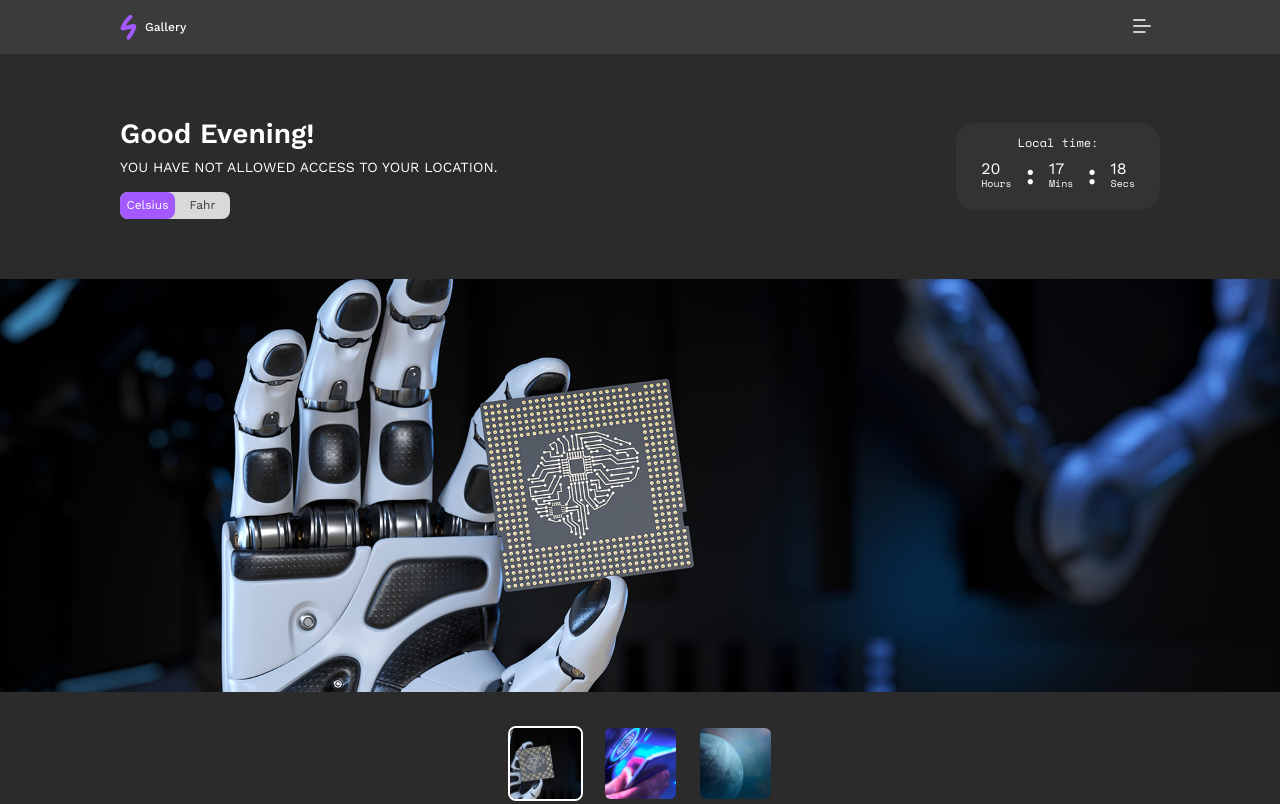
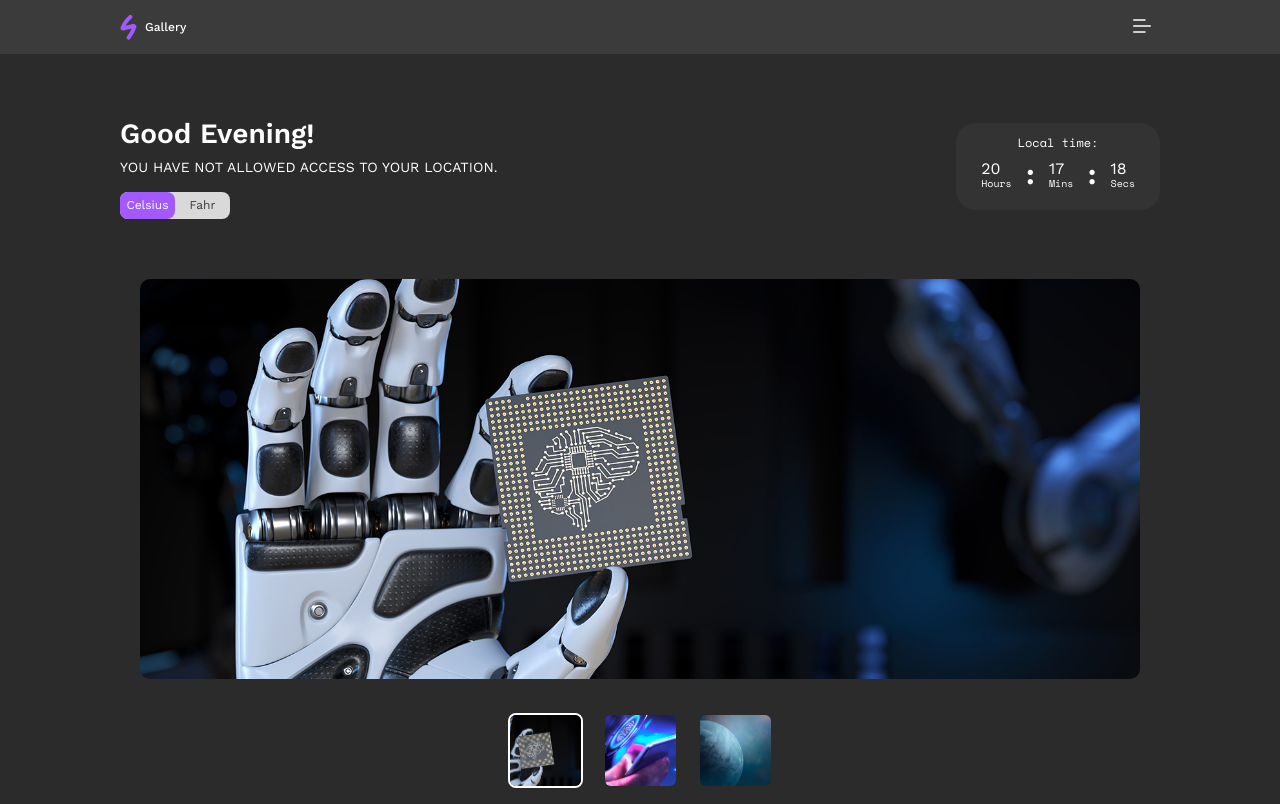
Before and after one commit to FabianoDevV/galeria, a plain HTML site: page index.html in a window 1280 px wide. Shown: the top 804 px of the page. Drawn offline with nearby package versions, Linux system fonts and the light colour scheme.

Commit message:
Correção: tamanho da imagem do hero section.

```diff
--- a/main.css
+++ b/main.css
@@ -248,13 +248,16 @@ main .greeting-section .right-side .local-time .time-holder .time-letter {
   text-transform: capitalize;
 }
 main .gallery-section {
+  max-width: 1000px;
+  margin: auto;
   padding-bottom: 80px;
   border-bottom: 1px solid var(--light-background-color);
 }
 main .gallery-section > img {
   width: 100%;
-  height: 100%;
+  height: 50vh;
   object-fit: cover;
+  border-radius: 10px;
 }
 main .gallery-section .thumbnails {
   margin-top: 30px;
```
